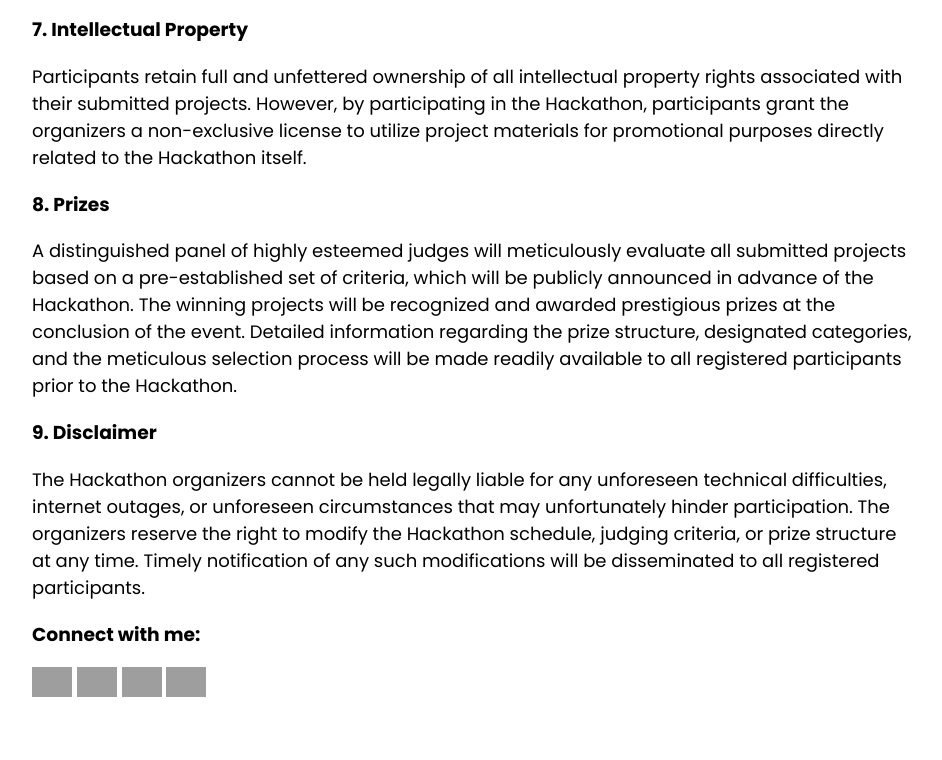
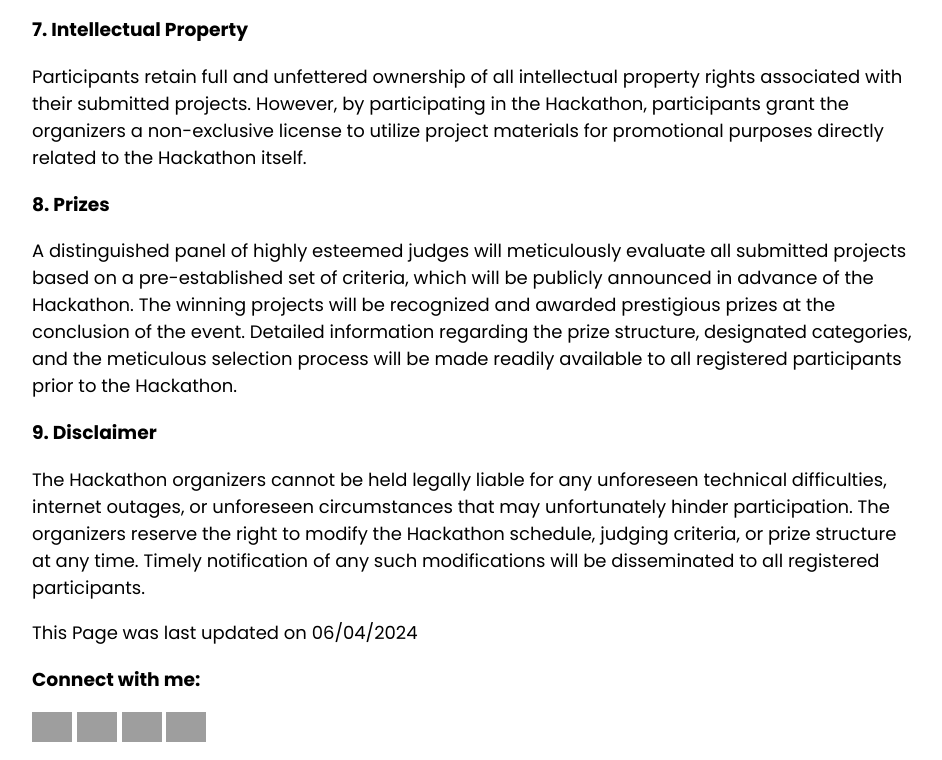
Before and after one commit to v-ishnu/COD-A-FESTx2.0, a plain HTML site: page index.html in a window 1280 px wide. Shown: the part 1662-2422 px from the top of the page, without its empty margins (168-1110 px from the left). Before the commit the page ends 2377 px from the top, so only its background shows below. Drawn offline with Linux system fonts and the light colour scheme; grey boxes are pictures that could not be loaded.

Commit message:
Update index.html

```diff
--- a/index.html
+++ b/index.html
@@ -61,8 +61,9 @@ Submissions that are incomplete or demonstrably deviate from the outlined guidel
 <h3>9. Disclaimer </h3>
 
 <p>The Hackathon organizers  cannot be held legally liable for any unforeseen technical difficulties, internet outages, or unforeseen circumstances that may unfortunately hinder participation. The organizers reserve the right to modify the Hackathon schedule, judging criteria, or prize structure at any time.  Timely notification of any such modifications will be disseminated to all registered participants.</p>
-
-
+<div class="Timer" style="align:left">
+    <p>This Page was last updated on 06/04/2024</p>
+</div>
 <h3 align="left">Connect with me:</h3>
 <p align="left">
 <a href="https://codepen.io/v-ishnu" target="blank"><img align="center" src="https://github.com/v-ishnu/gallery/assets/65424078/0eb7d9a6-ddcf-4c47-bbac-0ed432ebe225" alt="v-ishnu" height="30" width="40"/></a>
```
